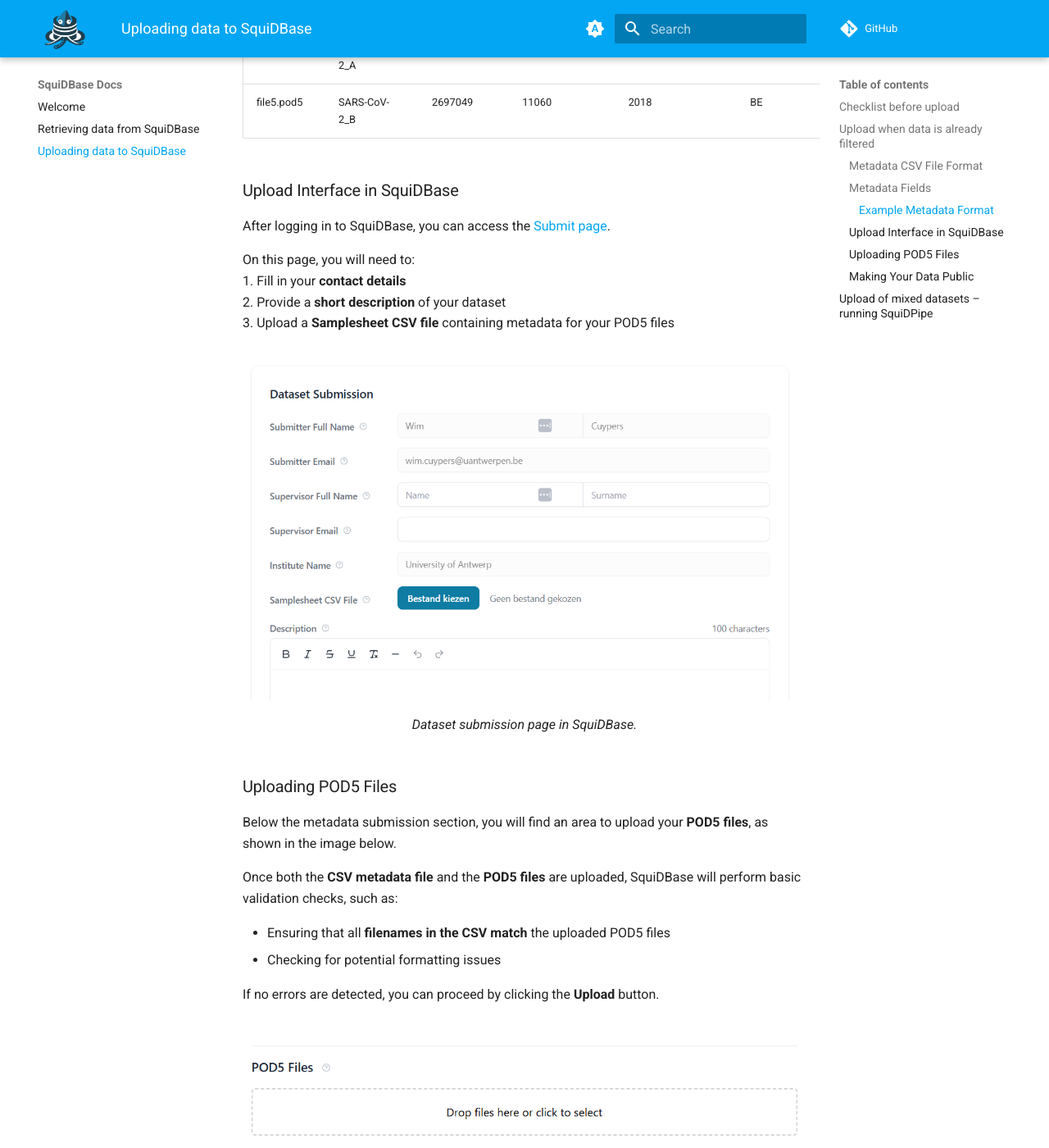
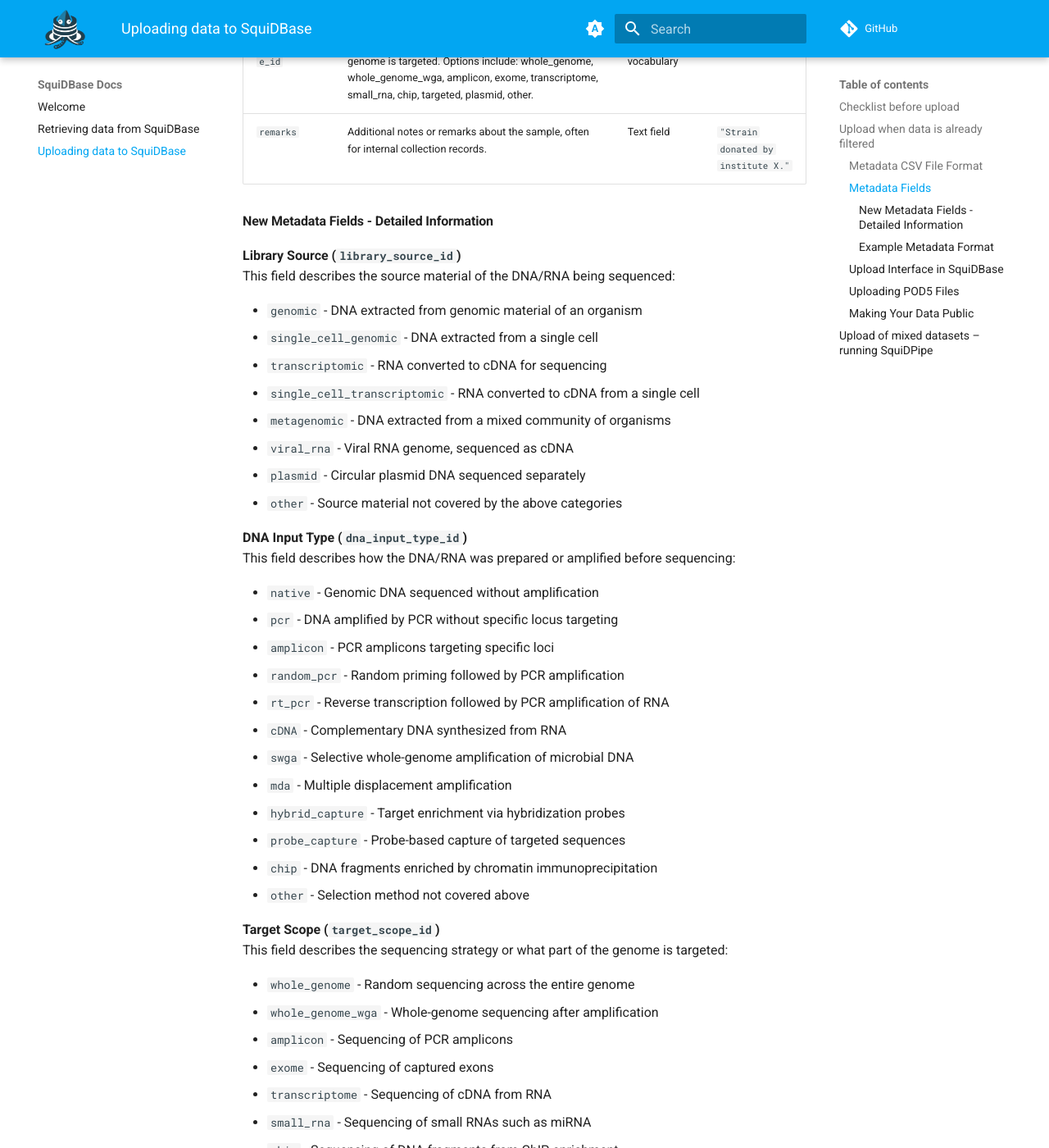
Before and after one commit to SquiDBase/docs, an MkDocs documentation site: the page built from docs/uploading_data.md, in a window 1280 px wide and 1400 px high, scrolled down 2713 px. Shown: the whole window at 82% size. Built offline with MkDocs 1.6.1 and Material for MkDocs 9.7.7, drawn with Linux system fonts in a browser that asks for light colours; comment, search, counter and statistics services are not loaded; some of the changed text lies outside the part shown.

Commit message:
Add new metadata fields: library_source_id, dna_input_type_id, target… (#1)

```diff
--- a/docs/uploading_data.md
+++ b/docs/uploading_data.md
@@ -16,7 +16,7 @@
 
 Once your data meets these criteria, you have two options:
 1. If each POD5 file contains only one biological species, you can proceed with the [upload process filtered data](#upload-when-data-is-already-filtered).
-2. Alternatively, if your dataset contains a mix of viral or microbial species, you can **filter out POD5 reads per species** using **SquiDPipe**, a dedicated pipeline designed for this purpose. These steps are explained under [upload process mixed data](#upload-of-mixed-datasets-–-running-squidpipe)
+2. Alternatively, if your dataset contains a mix of viral or microbial species, you can **filter out POD5 reads per species** using **SquiDPipe**, a dedicated pipeline designed for this purpose. These steps are explained under [upload process mixed data](#upload-of-mixed-datasets-running-squidpipe)
 
 ---
 
@@ -29,6 +29,13 @@
 
 ### Metadata CSV File Format
 Each dataset uploaded to SquiDBase must be accompanied by a **metadata/samplesheet CSV file**. This file provides essential information about the samples and ensures proper indexing and retrieval.
+
+**Recent Updates**: SquiDBase now includes three new metadata fields to provide more detailed information about sequencing protocols:
+- **Library Source** (`library_source_id`) - Source material type
+- **DNA Input Type** (`dna_input_type_id`) - Sample preparation method
+- **Target Scope** (`target_scope_id`) - Sequencing strategy
+
+These fields are **optional for existing users** but recommended for new submissions to enhance data discoverability and reuse.
 
 General guidelines:
 
@@ -54,20 +61,67 @@
 | `host_taxid`        | NCBI taxonomy identifier for the host species from which the pathogen was isolated, if applicable.                                             | NCBI taxonomy           | `9606`         |
 | `internal_lab_id`    | Internal identification code assigned to the sample by the laboratory.                                                                          | String                  | `PLAS-ETH-2023-0147`           |
 | `diagnostic_method_id` | The diagnostic method used to detect the pathogen, using the OBI ontology.                                                                 | OBI ontology            | `OBI:_0003045`                 |
+| `library_source_id`   | Describes the source material of the DNA/RNA being sequenced. Options include: genomic, single_cell_genomic, transcriptomic, single_cell_transcriptomic, metagenomic, viral_rna, plasmid, other. | Controlled vocabulary | `viral_rna`                    |
+| `dna_input_type_id`   | Describes how the DNA/RNA was prepared or amplified before sequencing. Options include: native, pcr, amplicon, random_pcr, rt_pcr, cDNA, swga, mda, hybrid_capture, probe_capture, chip, other. | Controlled vocabulary | `rt_pcr`                       |
+| `target_scope_id`     | Describes the sequencing strategy or what part of the genome is targeted. Options include: whole_genome, whole_genome_wga, amplicon, exome, transcriptome, small_rna, chip, targeted, plasmid, other. | Controlled vocabulary | `whole_genome`                 |
 | `remarks`           | Additional notes or remarks about the sample, often for internal collection records.                                                             | Text field              | `"Strain donated by institute X."` |
+
+#### New Metadata Fields - Detailed Information
+
+**Library Source (`library_source_id`)**
+This field describes the source material of the DNA/RNA being sequenced:
+
+- `genomic` - DNA extracted from genomic material of an organism
+- `single_cell_genomic` - DNA extracted from a single cell
+- `transcriptomic` - RNA converted to cDNA for sequencing
+- `single_cell_transcriptomic` - RNA converted to cDNA from a single cell
+- `metagenomic` - DNA extracted from a mixed community of organisms
+- `viral_rna` - Viral RNA genome, sequenced as cDNA
+- `plasmid` - Circular plasmid DNA sequenced separately
+- `other` - Source material not covered by the above categories
+
+**DNA Input Type (`dna_input_type_id`)**
+This field describes how the DNA/RNA was prepared or amplified before sequencing:
+
+- `native` - Genomic DNA sequenced without amplification
+- `pcr` - DNA amplified by PCR without specific locus targeting
+- `amplicon` - PCR amplicons targeting specific loci
+- `random_pcr` - Random priming followed by PCR amplification
+- `rt_pcr` - Reverse transcription followed by PCR amplification of RNA
+- `cDNA` - Complementary DNA synthesized from RNA
+- `swga` - Selective whole-genome amplification of microbial DNA
+- `mda` - Multiple displacement amplification
+- `hybrid_capture` - Target enrichment via hybridization probes
+- `probe_capture` - Probe-based capture of targeted sequences
+- `chip` - DNA fragments enriched by chromatin immunoprecipitation
+- `other` - Selection method not covered above
+
+**Target Scope (`target_scope_id`)**
+This field describes the sequencing strategy or what part of the genome is targeted:
+
+- `whole_genome` - Random sequencing across the entire genome
+- `whole_genome_wga` - Whole-genome sequencing after amplification
+- `amplicon` - Sequencing of PCR amplicons
+- `exome` - Sequencing of captured exons
+- `transcriptome` - Sequencing of cDNA from RNA
+- `small_rna` - Sequencing of small RNAs such as miRNA
+- `chip` - Sequencing of DNA fragments from ChIP enrichment
+- `targeted` - Sequencing of enriched panels or probe-captured regions
+- `plasmid` - Sequencing focused on plasmids or small replicons
+- `other` - Strategy not covered above
 
 
 A **template CSV file** is available for download: [Download Template](assets/full.csv).
 
 #### Example Metadata Format
 
-| filename   | species_name    | species_taxid | year_of_isolation | country_of_isolation | geographic_origin | strain_lineage | source_id | host_taxid | internal_lab_id | diagnostic_method_id | remarks         |
-|------------|---------------|--------------|-------------------|--------------------|----------------|--------------|----------|-----------|----------------|-------------------|----------------|
-| file1.pod5  | DENV          | 11053        | 2014              | NA                 | NA             | ECSA         | NA       | NA        | NA             | NA                | ITM collection |
-| file2.pod5  | HIV           | 11676        | 2015              | BE                 | NI             | ECSA         | NA       | NA        | NA             | NA                | ITM collection |
-| file3.pod5  | ZIKV          | 64320        | 11053             | 2015               | BE             | ID           | NA       | NA        | NA             | NA                | NA             |
-| file4.pod5  | SARS-CoV-2_A  | 2697049      | 11060             | 2018               | BE             | PE           | NA       | NA        | NA             | NA                | NA             |
-| file5.pod5  | SARS-CoV-2_B  | 2697049      | 11060             | 2018               | BE             | PE           | NA       | NA        | NA             | NA                | NA             |
+| filename   | species_name    | species_taxid | year_of_isolation | country_of_isolation | geographic_origin | strain_lineage | source_id | host_taxid | internal_lab_id | diagnostic_method_id | library_source_id | dna_input_type_id | target_scope_id | remarks         |
+|------------|---------------|--------------|-------------------|--------------------|----------------|--------------|----------|-----------|----------------|-------------------|------------------|------------------|----------------|----------------|
+| file1.pod5  | DENV          | 11053        | 2014              | NA                 | NA             | ECSA         | NA       | NA        | NA             | NA                | viral_rna        | rt_pcr           | transcriptome  | ITM collection |
+| file2.pod5  | HIV           | 11676        | 2015              | BE                 | NI             | ECSA         | NA       | NA        | NA             | NA                | viral_rna        | rt_pcr           | whole_genome   | ITM collection |
+| file3.pod5  | ZIKV          | 64320        | 11053             | 2015               | BE             | ID           | NA       | NA        | NA             | NA                | viral_rna        | cDNA             | transcriptome  | NA             |
+| file4.pod5  | SARS-CoV-2_A  | 2697049      | 11060             | 2018               | BE             | PE           | NA       | NA        | NA             | NA                | viral_rna        | rt_pcr           | whole_genome   | NA             |
+| file5.pod5  | SARS-CoV-2_B  | 2697049      | 11060             | 2018               | BE             | PE           | NA       | NA        | NA             | NA                | genomic          | native           | whole_genome   | NA             |
 
 
 
```
Also changed, not shown: docs/assets/full.csv (+6 -6 lines), docs/retrieving_data.md (+1 -1 lines).
